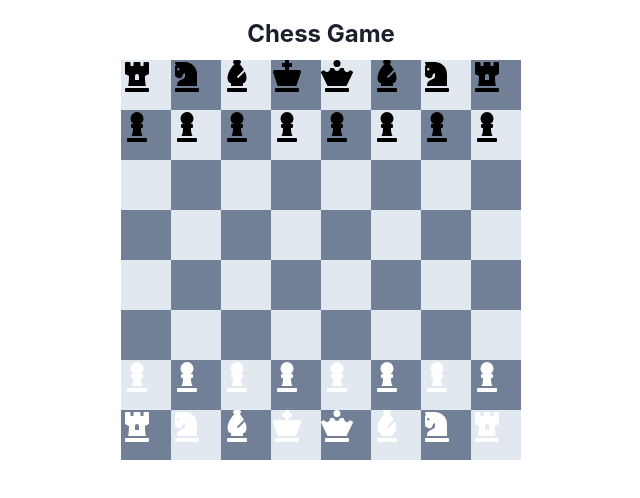
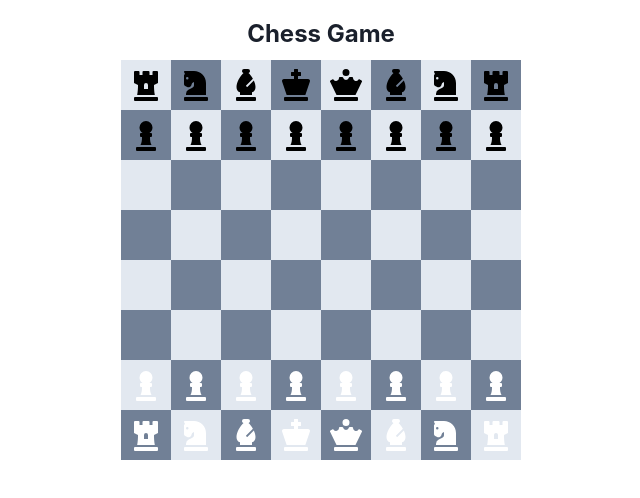
Before and after one commit to GPT-Engineer-App/chess-playground, a React (Vite) app: page / in a window 1280 px wide. Shown: the top 498 px of the page, without its empty margins (319-959 px from the left). Built offline with nearby package versions, Linux system fonts and the light colour scheme.

Commit message:
Can you put the svg images to be in the center of the squares ?
Wrapped SVG images in a `Flex` container to center them within the squares on the chessboard.

```diff
--- a/src/pages/Index.jsx
+++ b/src/pages/Index.jsx
@@ -1,5 +1,5 @@
 import React, { useState } from "react";
-import { Box, Grid, GridItem, useColorModeValue, VStack, Text, Center, Icon } from "@chakra-ui/react";
+import { Flex, Grid, GridItem, useColorModeValue, VStack, Text } from "@chakra-ui/react";
 import { FaChessPawn, FaChessRook, FaChessKnight, FaChessBishop, FaChessQueen, FaChessKing } from "react-icons/fa";
 
 const ChessPiece = ({ piece }) => {
@@ -19,7 +19,11 @@ const ChessPiece = ({ piece }) => {
     k: <FaChessKing color={pieceColor} size="2em" />,
   };
 
-  return icons[type.toLowerCase()];
+  return (
+    <Flex justify="center" align="center" height="100%">
+      {icons[type.toLowerCase()]}
+    </Flex>
+  );
 };
 
 const boardSize = 8; // 8x8 chess board
```
